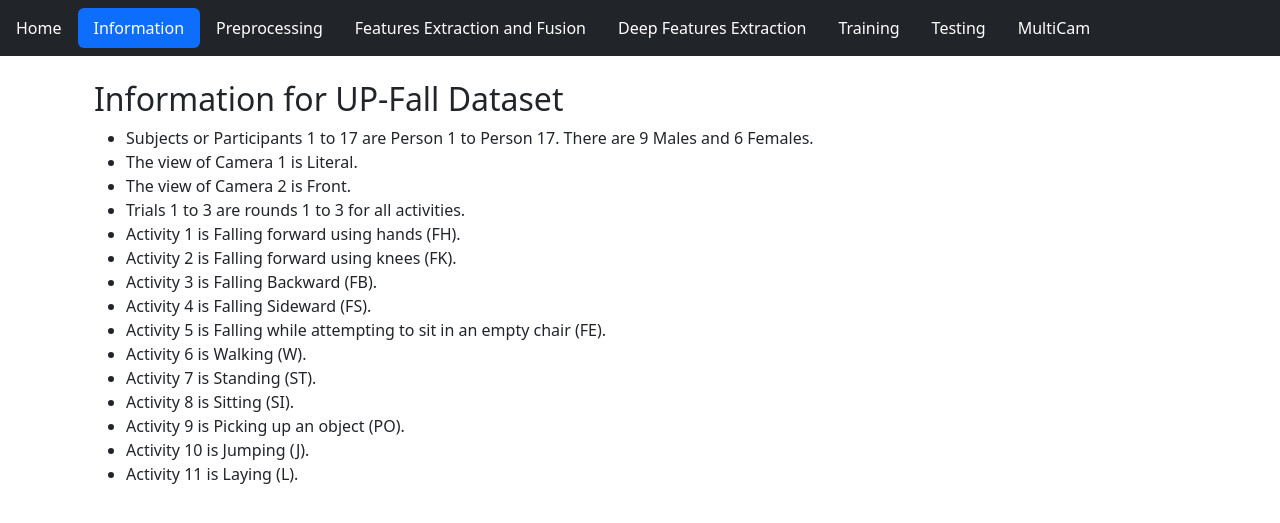
After one commit to Towtex/fall-detection, a Flask app: page /information in a window 1280 px wide. The commit adds this page. Shown: the top 523 px of the page. Run offline with Flask 3, Linux system fonts and the light colour scheme; some libraries are stand-ins or nearby versions.

Commit message:
feat: add information page

```diff
--- a/app/app.py
+++ b/app/app.py
@@ -50,6 +50,10 @@ def index():
     return render_template('index.html', active_page='index')
 
 app.add_url_rule('/index', 'index', index)
+
+@app.route('/information')
+def information():
+    return render_template('information.html', active_page='information')
 
 @app.route('/preprocessing')
 def preprocessing():
--- a/app/templates/base.html
+++ b/app/templates/base.html
@@ -18,6 +18,10 @@
                 <li class="nav-item">
                     <a class="nav-link text-white {% if active_page == 'index' %}active{% endif %}"
                         href="index">Home</a>
+                </li>
+                <li class="nav-item">
+                    <a class="nav-link text-white {% if active_page == 'information' %}active{% endif %}"
+                        href="information">Information</a>
                 </li>
                 <li class="nav-item">
                     <a class="nav-link text-white {% if active_page == 'preprocessing' %}active{% endif %}"
--- /dev/null
+++ b/app/templates/information.html
@@ -0,0 +1,26 @@
+{% extends "base.html" %}
+
+{% block title %}Information - Fall Detection{% endblock %}
+
+{% block content %}
+<div class="container mt-5">
+    <h2>Information for UP-Fall Dataset</h2>
+    <ul>
+        <li>Subjects or Participants 1 to 17 are Person 1 to Person 17. There are 9 Males and 6 Females.</li>
+        <li>The view of Camera 1 is Literal.</li>
+        <li>The view of Camera 2 is Front.</li>
+        <li>Trials 1 to 3 are rounds 1 to 3 for all activities.</li>
+        <li>Activity 1 is Falling forward using hands (FH).</li>
+        <li>Activity 2 is Falling forward using knees (FK).</li>
+        <li>Activity 3 is Falling Backward (FB).</li>
+        <li>Activity 4 is Falling Sideward (FS).</li>
+        <li>Activity 5 is Falling while attempting to sit in an empty chair (FE).</li>
+        <li>Activity 6 is Walking (W).</li>
+        <li>Activity 7 is Standing (ST).</li>
+        <li>Activity 8 is Sitting (SI).</li>
+        <li>Activity 9 is Picking up an object (PO).</li>
+        <li>Activity 10 is Jumping (J).</li>
+        <li>Activity 11 is Laying (L).</li>
+    </ul>
+</div>
+{% endblock %}
```
